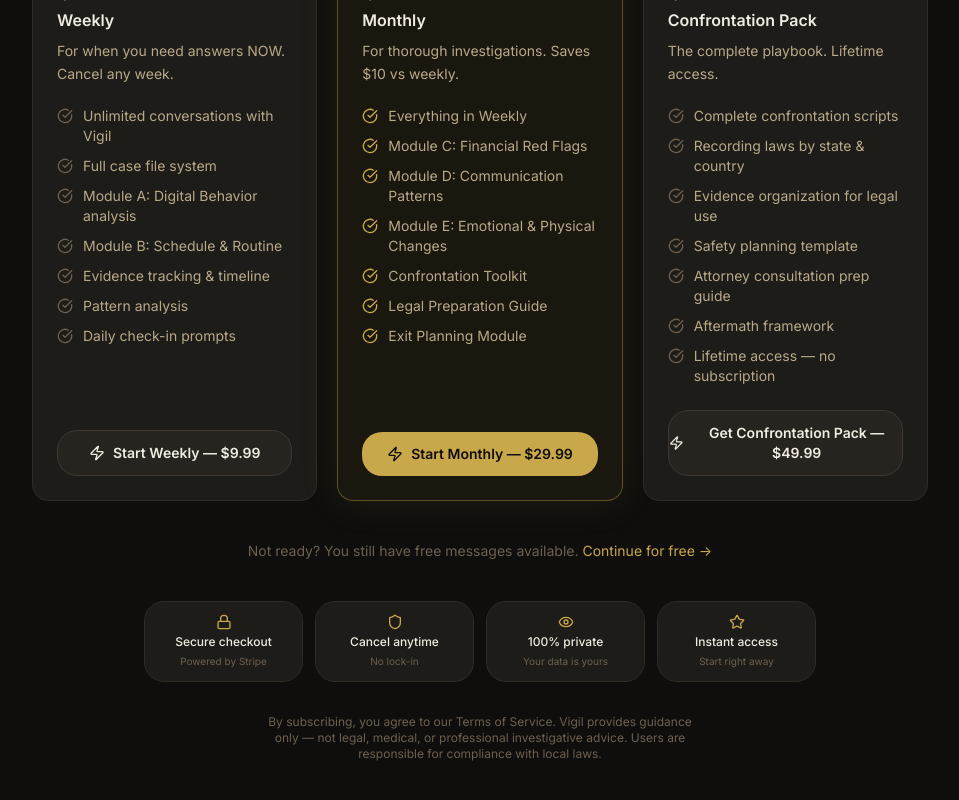
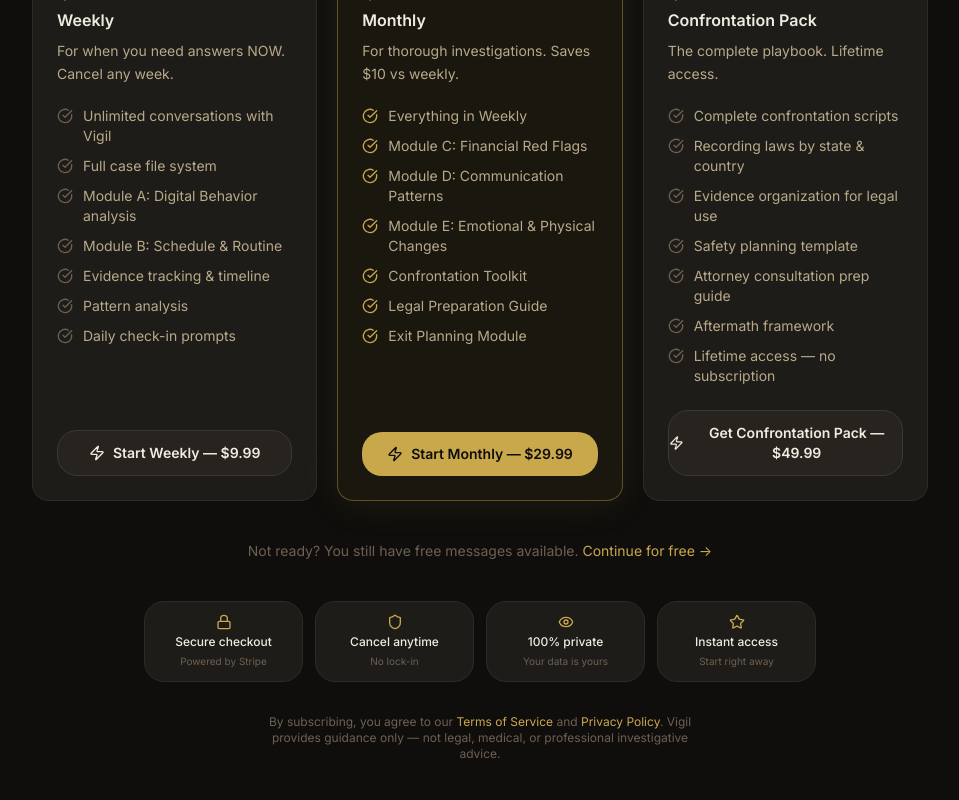
Before and after one commit to satoshi891102/catch-agent, a Next.js app: page /pricing in a window 1280 px wide. Shown: the part 499-1299 px from the top of the page, without its empty margins (160-1119 px from the left). Built offline with nearby package versions, Linux system fonts and the light colour scheme.

Commit message:
fix: pricing page links (dashboard→demo, chat→demo/chat, add terms/privacy links)

```diff
--- a/app/pricing/page.tsx
+++ b/app/pricing/page.tsx
@@ -113,7 +113,7 @@ export default function PricingPage() {
 
         {/* Back link */}
         <Link
-          href="/dashboard"
+          href="/demo"
           className="inline-flex items-center gap-2 text-sm text-[#6e6050] hover:text-[#b8a98a] mb-8 transition-colors"
         >
           <ArrowLeft className="w-4 h-4" />
@@ -238,7 +238,7 @@ export default function PricingPage() {
         <div className="max-w-lg mx-auto text-center mb-10">
           <p className="text-sm text-[#6e6050]">
             Not ready? You still have free messages available.{' '}
-            <Link href="/chat" className="text-[#c9a84c] hover:text-[#e0c070]">
+            <Link href="/demo/chat" className="text-[#c9a84c] hover:text-[#e0c070]">
               Continue for free →
             </Link>
           </p>
@@ -261,7 +261,7 @@ export default function PricingPage() {
         </div>
 
         <p className="text-center text-xs text-[#6e6050] mt-8 max-w-md mx-auto">
-          By subscribing, you agree to our Terms of Service. Vigil provides guidance only — not legal, medical, or professional investigative advice. Users are responsible for compliance with local laws.
+          By subscribing, you agree to our <Link href="/terms" className="text-[#c9a84c] hover:underline">Terms of Service</Link> and <Link href="/privacy" className="text-[#c9a84c] hover:underline">Privacy Policy</Link>. Vigil provides guidance only — not legal, medical, or professional investigative advice.
         </p>
       </div>
     </div>
```
